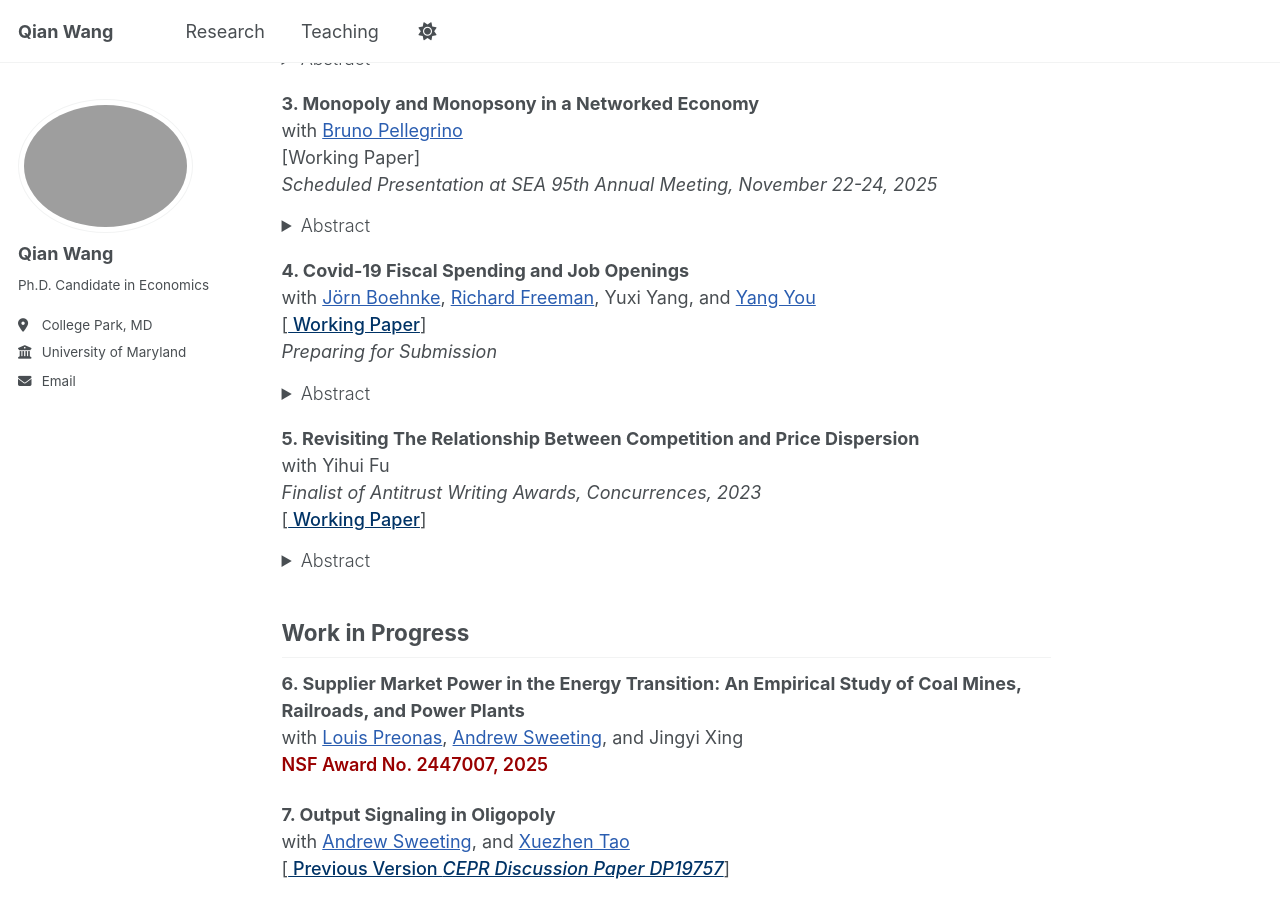
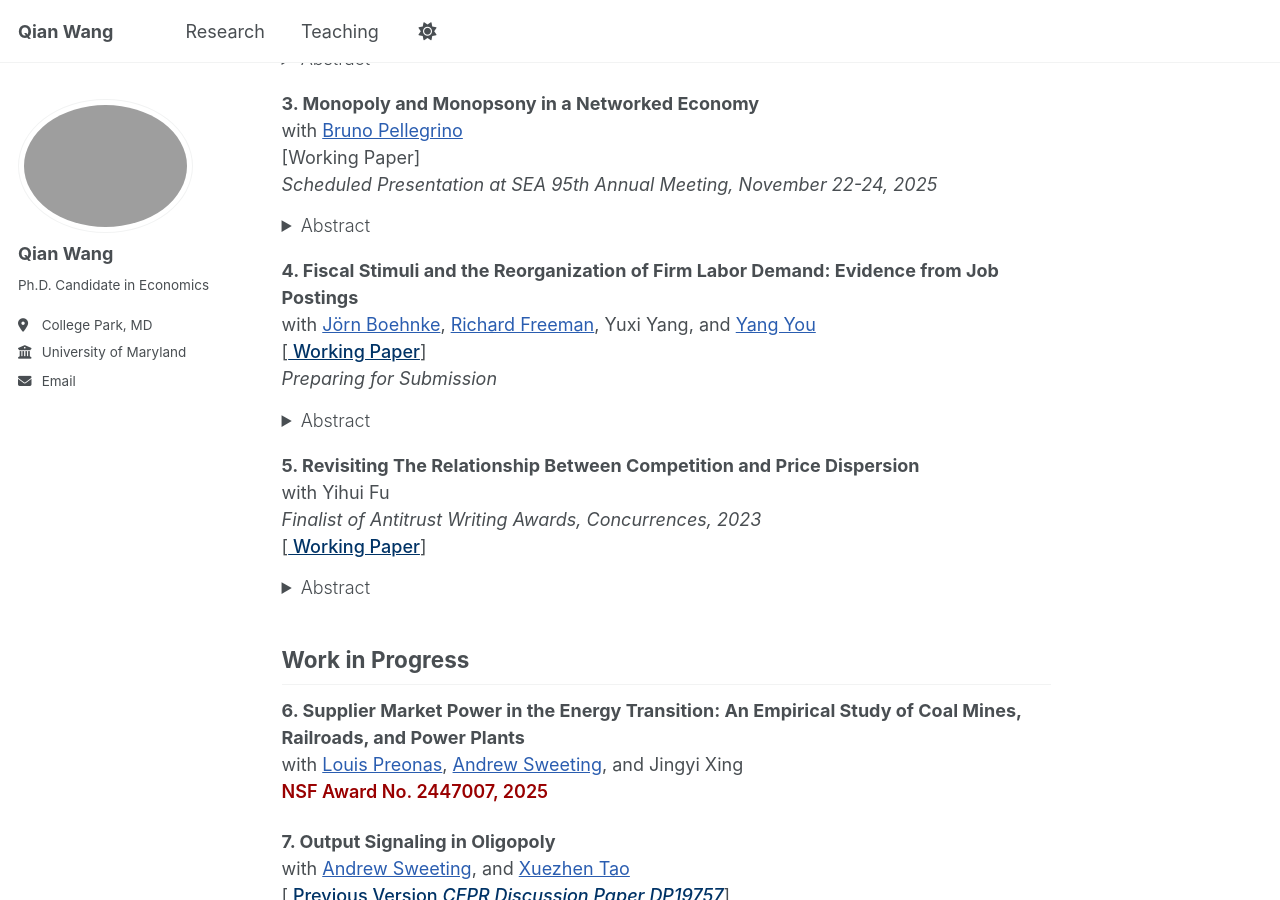
Before and after one commit to qwang819/qwang819.github.io, a Jekyll site: the page built from _pages/research.md, in a window 1280 px wide and 900 px high, scrolled down 559 px. Built offline with Jekyll 4.4.1, drawn with Linux system fonts in a browser that asks for light colours; a script that is not in the unit is left out.

Commit message:
Update research.md

```diff
--- a/_pages/research.md
+++ b/_pages/research.md
@@ -43,7 +43,7 @@ with <a href="https://www.brunopellegrino.com/" style="color: #2A5DB0;">Bruno Pe
    </p>
 </details>
 
-**4. Covid-19 Fiscal Spending and Job Openings**
+**4. Fiscal Stimuli and the Reorganization of Firm Labor Demand:  Evidence from Job Postings**
 with <a href="https://jboehnke.com/" style="color: #2A5DB0;">Jörn Boehnke</a>, <a href="https://freeman.scholars.harvard.edu/" style="color: #2A5DB0;">Richard Freeman</a>, Yuxi Yang, and <a href="https://yangyou1.weebly.com/" style="color: #2A5DB0;">Yang You</a>
 [<a href="https://yangyou1.weebly.com/uploads/1/3/3/8/133813498/job_market_s_reaction_to_covid_spending_v1.pdf" style="color:#003366; font-weight:550">
 Working Paper</a>]
```
